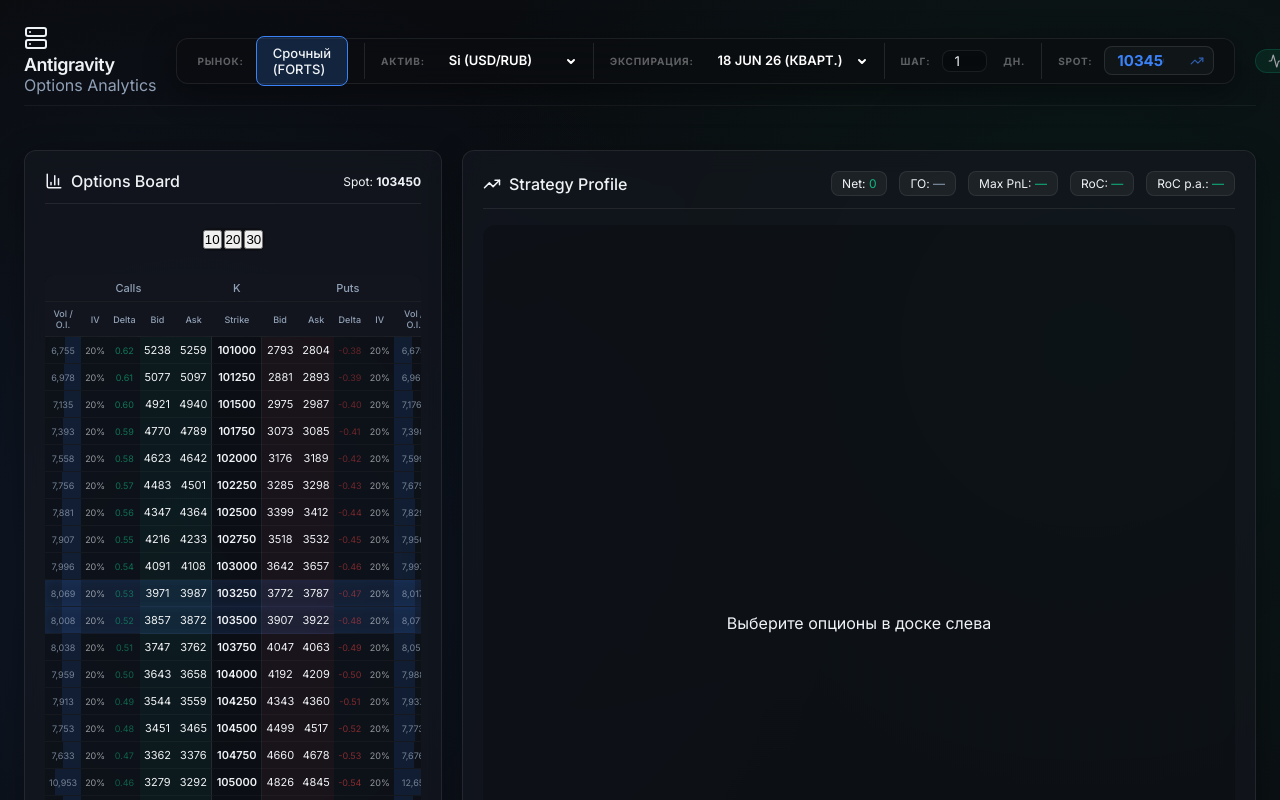
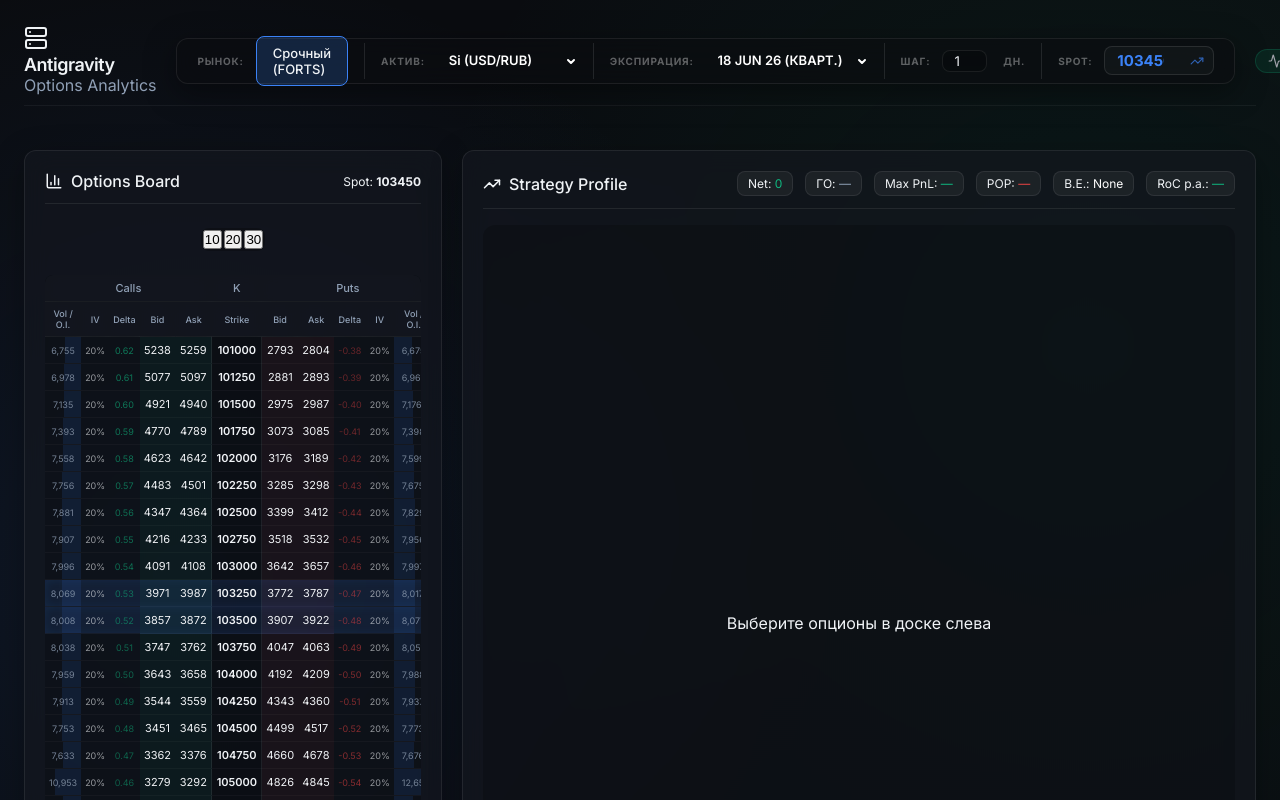
Before and after one commit to 2015ASSA2015/A1, a React (Vite) app in the folder options-analytics/: page / in a window 1280 px wide. Shown: the top 800 px of the page. Built offline with nearby package versions, Linux system fonts and the light colour scheme.

Commit message:
Breakeven Points

```diff
--- a/options-analytics/src/App.tsx
+++ b/options-analytics/src/App.tsx
@@ -405,6 +405,50 @@ function App() {
     };
   }, [spotPrice, totalDTE]);
 
+  // Find exact zero PnL crossings and calculate analytical Probability of Profit (POP)
+  const { breakevens, pop } = useMemo(() => {
+    if (legs.length === 0 || timeSteps.length === 0 || chartData.length === 0) return { breakevens: [], pop: null };
+    const lastKey = timeSteps[timeSteps.length - 1].key;
+    const bes: number[] = [];
+
+    // Scan vertices for algorithmic crossings
+    for (let i = 0; i < chartData.length - 1; i++) {
+      const p1 = chartData[i].price, v1 = chartData[i][lastKey];
+      const p2 = chartData[i+1].price, v2 = chartData[i+1][lastKey];
+      if (v1 === 0 && (i === 0 || chartData[i-1][lastKey] !== 0)) {
+        bes.push(p1);
+      } else if (v1 * v2 < 0) {
+        const ratio = Math.abs(v1) / (Math.abs(v1) + Math.abs(v2));
+        bes.push(Math.round(p1 + ratio * (p2 - p1)));
+      }
+    }
+
+    // Integrate profitable areas using Lognormal CDF
+    let profitProb = 0;
+    const T = Math.max(0.001, totalDTE) / 365;
+    const atmIV = 0.20;
+    const cdf = (x: number) => {
+       const d2 = (Math.log(spotPrice / x) - (atmIV * atmIV / 2) * T) / (atmIV * Math.sqrt(T));
+       return normalCDF(-d2);
+    };
+
+    const bounds = [0, ...bes, chartData[chartData.length-1].price * 10]; // [0 ... BEs ... Infinity]
+    for (let i = 0; i < bounds.length - 1; i++) {
+        const midPoint = (bounds[i] + bounds[i+1]) / 2;
+        let pnl = 0;
+        legs.forEach(leg => {
+           let val = leg.type === 'Call' ? Math.max(0, midPoint - leg.strike) : Math.max(0, leg.strike - midPoint);
+           pnl += (val - leg.premium) * leg.qty * (leg.position === 'Long' ? 1 : -1);
+        });
+        if (pnl > 0) profitProb += (cdf(bounds[i+1]) - (bounds[i] === 0 ? 0 : cdf(bounds[i])));
+    }
+
+    return {
+      breakevens: [...new Set(bes)].sort((a,b)=>a-b),
+      pop: Math.min(100, Math.max(0, profitProb * 100))
+    };
+  }, [chartData, timeSteps, legs, spotPrice, totalDTE]);
+
   const GREEKS_META = [
     { key: 'delta', label: 'Delta (Δ)', color: '#10b981', unit: '' },
     { key: 'gamma', label: 'Gamma (Γ)', color: '#8b5cf6', unit: '' },
@@ -606,7 +650,10 @@ function App() {
               <div className="stat-box-mini">Net: <span className={totalPremium >= 0 ? 'text-profit' : 'text-loss'}>{totalPremium.toLocaleString()}</span></div>
               <div className="stat-box-mini">ГО: <span style={{ color: '#90a0b6' }}>{maxRisk !== null ? maxRisk.toLocaleString() : '—'}</span></div>
               <div className="stat-box-mini">Max PnL: <span className="text-profit">{maxProfit !== null ? maxProfit.toLocaleString() : '—'}</span></div>
-              <div className="stat-box-mini">RoC: <span className="text-profit">{maxProfit !== null ? `${roc.toFixed(1)}%` : '—'}</span></div>
+              <div className="stat-box-mini">POP: <span className={pop && pop > 50 ? 'text-profit' : 'text-loss'}>{pop !== null ? `${pop.toFixed(1)}%` : '—'}</span></div>
+              <div className="stat-box-mini" style={{ maxWidth: 220, overflow: 'hidden', textOverflow: 'ellipsis', whiteSpace: 'nowrap' }}>
+                B.E.: <span style={{ color: '#fff' }}>{breakevens.length > 0 ? breakevens.map(b => b.toLocaleString()).join(', ') : 'None'}</span>
+              </div>
               <div className="stat-box-mini">RoC p.a.: <span className="text-profit">{maxProfit !== null ? `${annualizedRoc.toFixed(0)}%` : '—'}</span></div>
             </div>
           </div>
```
